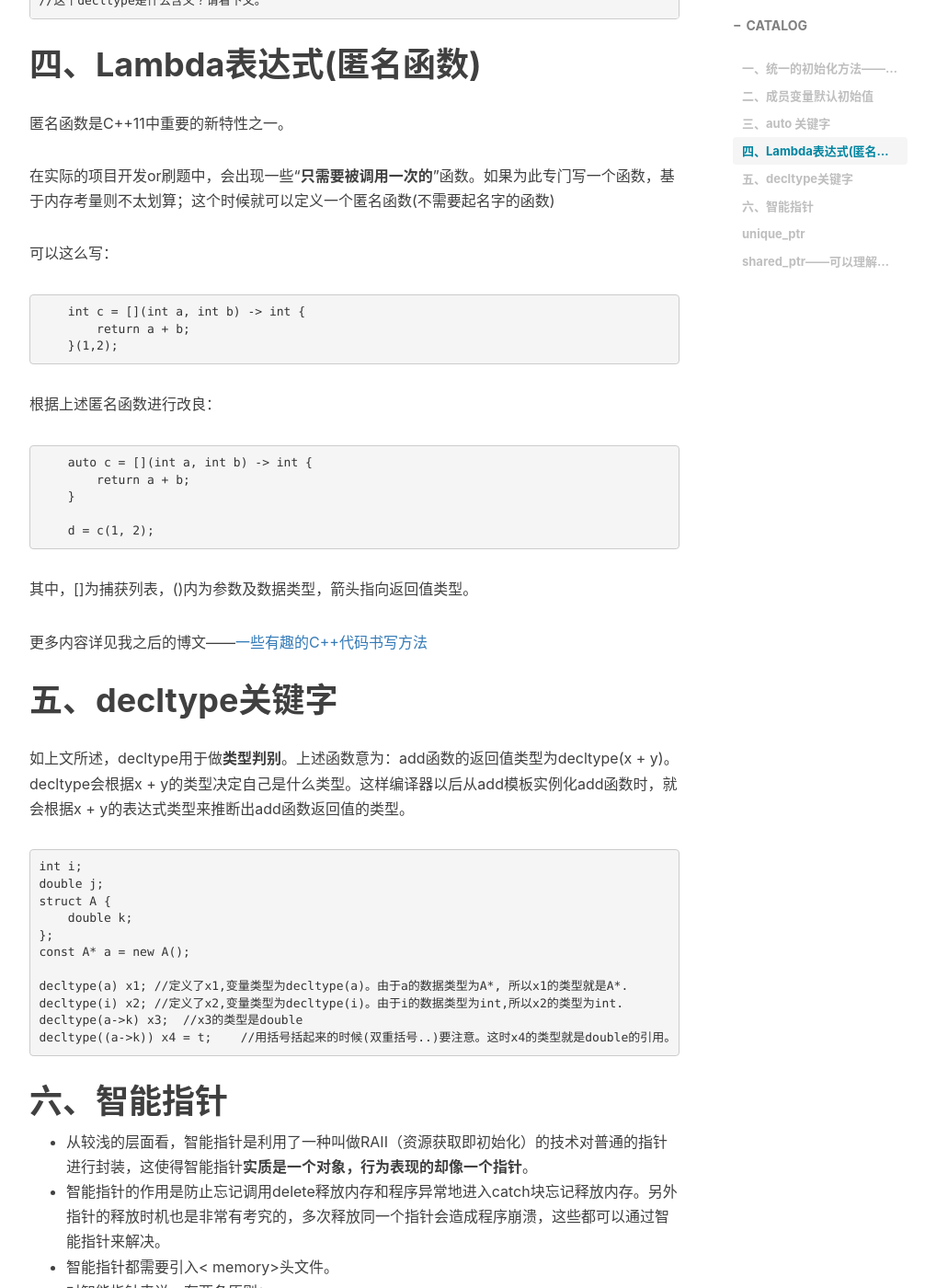
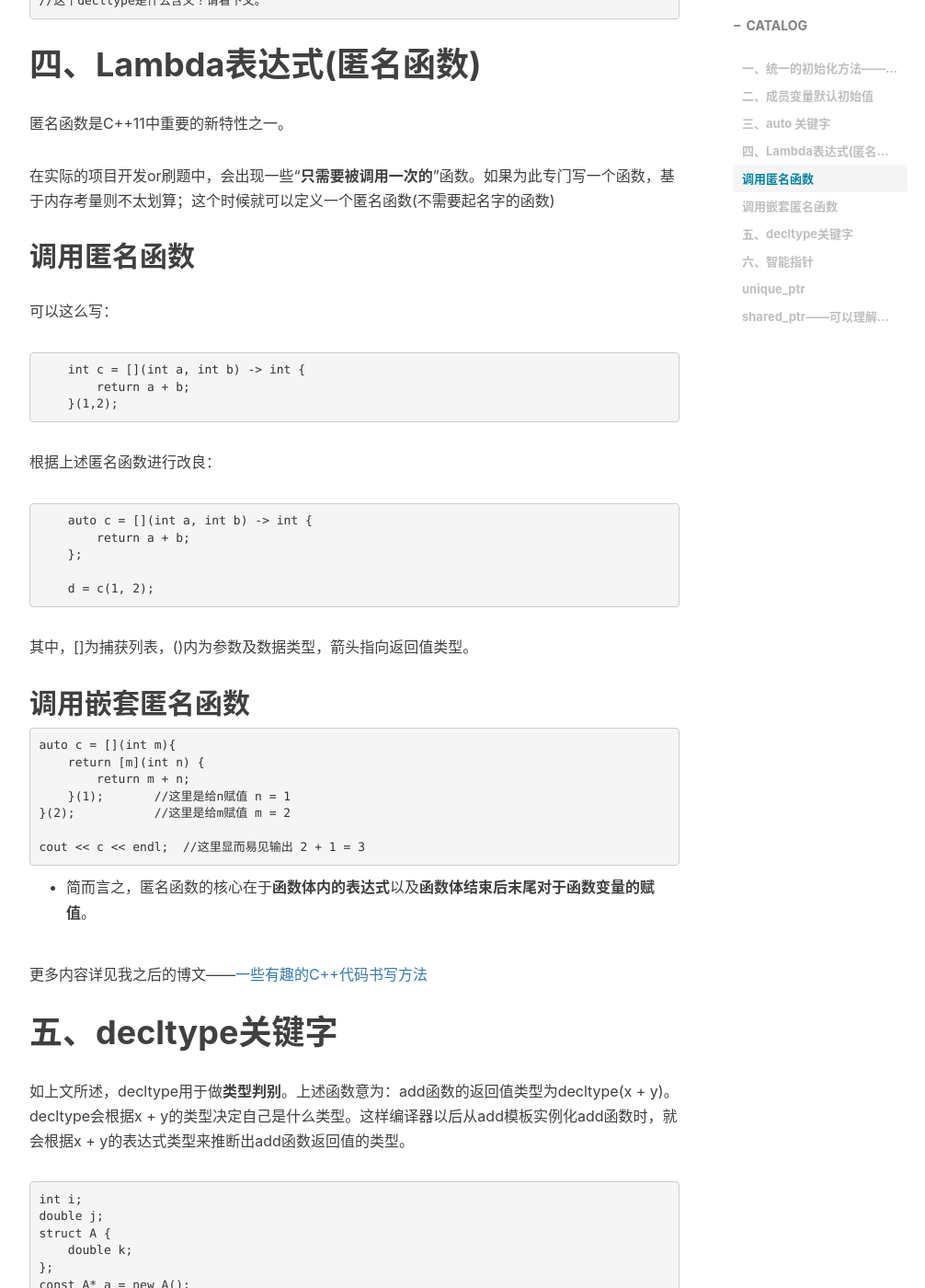
Before and after one commit to xie96808/xie96808.github.io, a Jekyll site: the page built from _posts/2022-05-11-C++11新特性.md, in a window 1280 px wide and 1400 px high, scrolled down 2063 px. Shown: the whole window at 92% size, without its empty margins (233-1239 px from the left). Built offline with Jekyll 4.4.1, drawn with Linux system fonts in a browser that asks for light colours; nearby versions of some CDN libraries; comment, search, counter and statistics services are not loaded.

Commit message:
Update 2022-05-11-C++11新特性.md

````diff
--- a/_posts/2022-05-11-C++11新特性.md
+++ b/_posts/2022-05-11-C++11新特性.md
@@ -88,6 +88,8 @@ auto j = add(10, A());  //j的数据类型为A，因为10 + A()中的加号运
 
 在实际的项目开发or刷题中，会出现一些“**只需要被调用一次的**”函数。如果为此专门写一个函数，基于内存考量则不太划算；这个时候就可以定义一个匿名函数(不需要起名字的函数)
 
+## 调用匿名函数
+
 可以这么写：
 ```CPP
     int c = [](int a, int b) -> int {
@@ -99,12 +101,26 @@ auto j = add(10, A());  //j的数据类型为A，因为10 + A()中的加号运
 ```CPP
     auto c = [](int a, int b) -> int {
         return a + b;
-    }
+    };
 
     d = c(1, 2);
 ```
 
 其中，[]为捕获列表，()内为参数及数据类型，箭头指向返回值类型。
+
+## 调用嵌套匿名函数
+
+```CPP
+auto c = [](int m){
+    return [m](int n) {
+        return m + n;
+    }(1);       //这里是给n赋值 n = 1
+}(2);           //这里是给m赋值 m = 2
+
+cout << c << endl;  //这里显而易见输出 2 + 1 = 3
+```
+
+* 简而言之，匿名函数的核心在于**函数体内的表达式**以及**函数体结束后末尾对于函数变量的赋值**。
 
 更多内容详见我之后的博文——[一些有趣的C++代码书写方法](https://xieyw.xyz/2022/06/06/%E4%B8%80%E4%BA%9B%E6%9C%89%E8%B6%A3%E7%9A%84C++%E4%BB%A3%E7%A0%81%E4%B9%A6%E5%86%99%E6%96%B9%E6%B3%95/)
 
````
